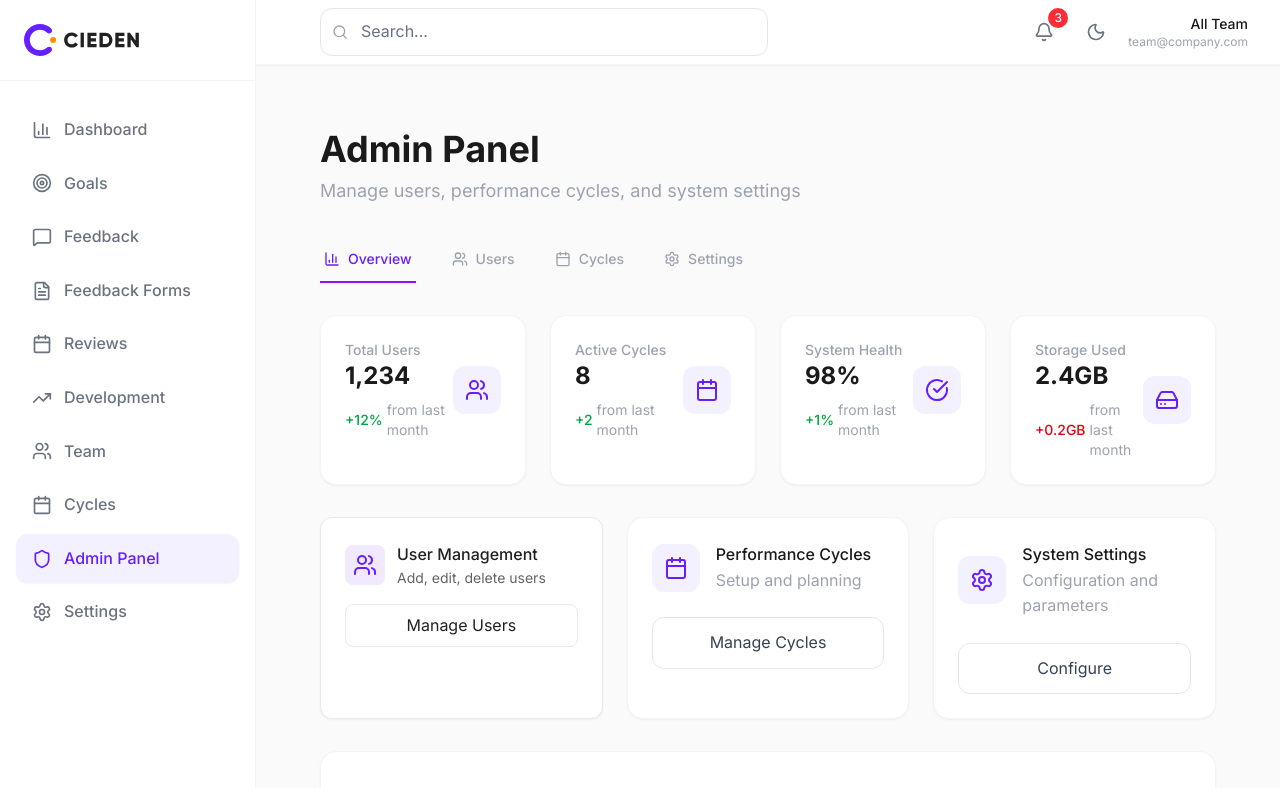
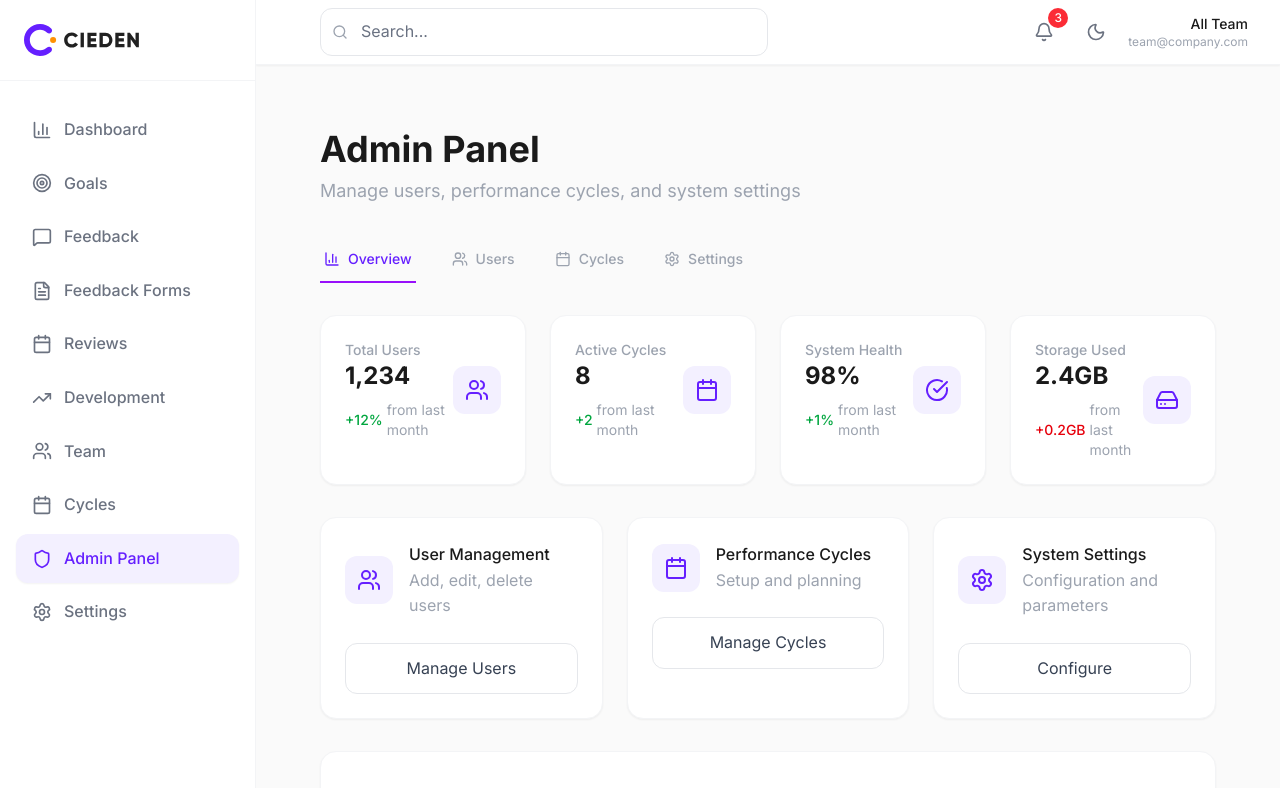
Before and after one commit to Cieden-team/management-performance, a Next.js app: page /admin in a window 1280 px wide. Shown: the top 788 px of the page. Built offline with nearby package versions, Linux system fonts and the light colour scheme; no server answers.

Commit message:
Fix missed User Management card in Admin Panel - update to modern design

```diff
--- a/src/app/admin/page.tsx
+++ b/src/app/admin/page.tsx
@@ -184,17 +184,17 @@ const AdminPage = () => {
 
             {/* Quick Actions */}
             <div className="grid grid-cols-1 lg:grid-cols-3 gap-6">
-              <div className="bg-white dark:bg-[#000319] rounded-xl border border-[#e9e9e9] dark:border-[#373737] p-6 shadow-sm">
-                <div className="flex items-center space-x-3 mb-4">
-                  <div className="p-2 bg-[#f0e9ff] dark:bg-[#651FFF] rounded-lg">
-                    <Users className="h-6 w-6 text-[#651FFF] dark:text-white" />
+              <div className="bg-white rounded-2xl border border-gray-100 p-6 shadow-sm hover:shadow-md transition-all duration-200">
+                <div className="flex items-center space-x-4 mb-6">
+                  <div className="p-3 bg-purple-50 rounded-xl">
+                    <Users className="h-6 w-6 text-purple-600" />
                   </div>
                   <div>
-                    <div className="font-medium text-[#212121] dark:text-white">User Management</div>
-                    <div className="text-sm text-[#646464] dark:text-[#909090]">Add, edit, delete users</div>
+                    <div className="font-medium text-gray-900">User Management</div>
+                    <div className="text-gray-500">Add, edit, delete users</div>
                   </div>
                 </div>
-                <button className="w-full bg-white dark:bg-[#000319] border border-[#e9e9e9] dark:border-[#373737] text-[#212121] dark:text-white hover:bg-[#f8f9fa] dark:hover:bg-[#373737] transition-colors px-4 py-2 rounded-lg">
+                <button className="w-full bg-white border border-gray-200 text-gray-700 hover:bg-gray-50 transition-all duration-200 px-4 py-3 rounded-xl">
                   Manage Users
                 </button>
               </div>
```
